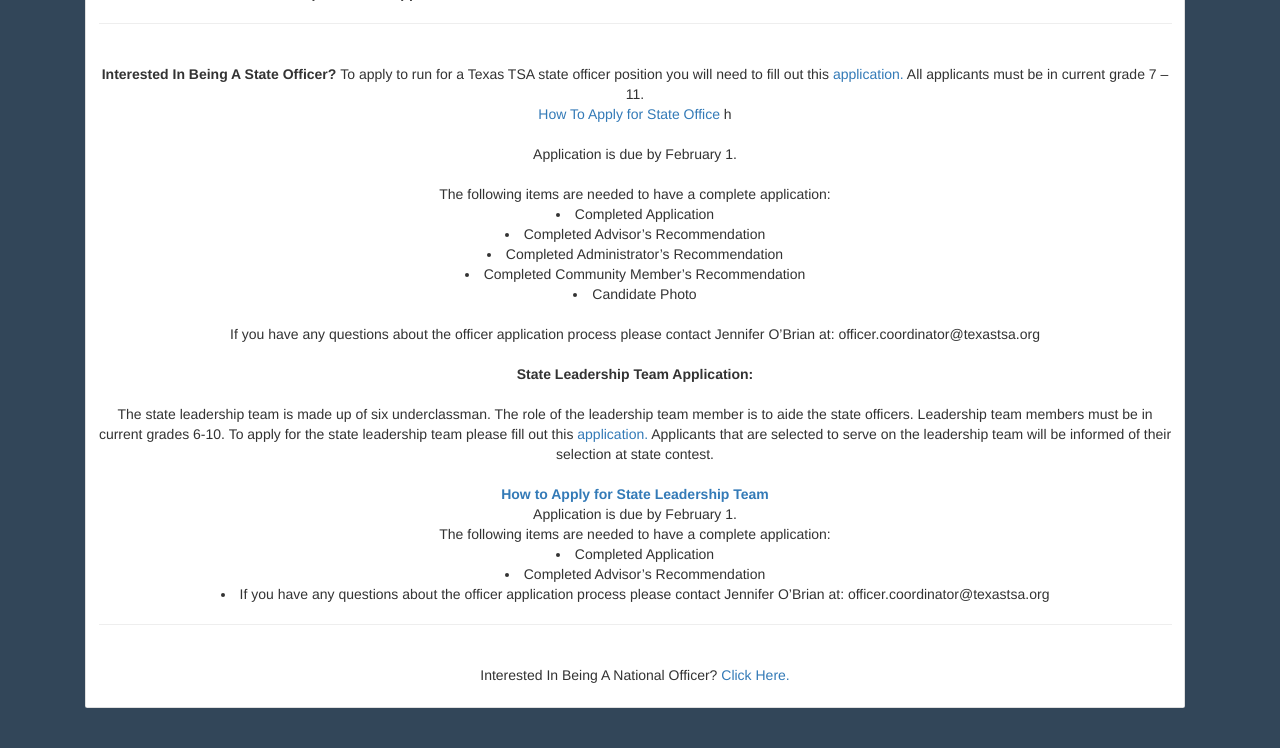
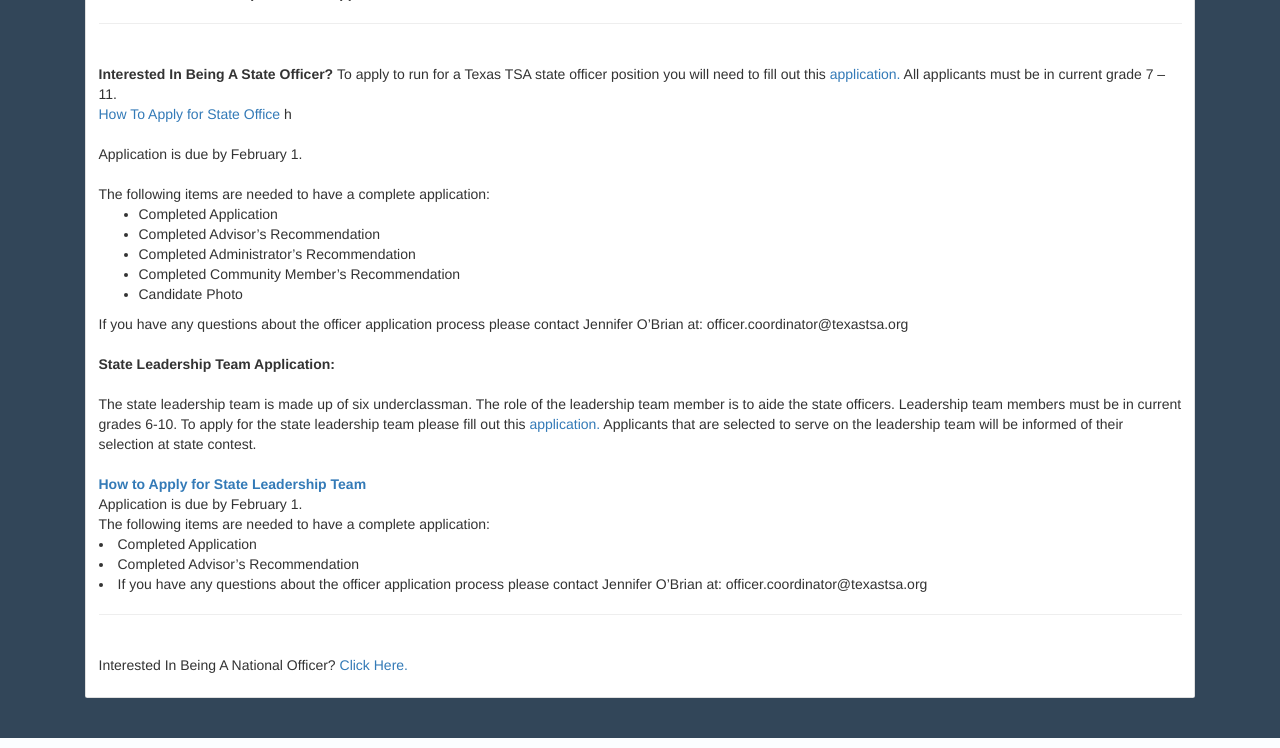
Before and after one commit to cdxker/TSAWebsite, a Flask app: page /leadership in a window 1280 px wide. Shown: the part 1815-2563 px from the top of the page. Run offline with Flask 2, Linux system fonts and the light colour scheme; some libraries are stand-ins or nearby versions.

Commit message:
formating leadership page a bit

```diff
--- a/TSA/templates/leadership.html
+++ b/TSA/templates/leadership.html
@@ -2,28 +2,44 @@
 
 {% block body %}
 
-<div class="card" style="width: 110rem;">
-  <div class="card-body" style="text-align: center">
+<div class="card">
+  <div class="card-body">
     <h1 class="card-title"><b>LEADERSHIP</b></h1>
     <p class="card-text"> <b> 2019-2020 Dubiski Chapter Officer Application</b>
-        <iframe src="https://docs.google.com/forms/d/e/1FAIpQLSf91bfue8sJU7pf5sifA0gLsiisI4fECyHqfbBtmMq-S3ou7w/viewform?embedded=true" width="640" height="1647" frameborder="0" marginheight="0" marginwidth="0">Loading...</iframe>
+      <iframe
+        src="https://docs.google.com/forms/d/e/1FAIpQLSf91bfue8sJU7pf5sifA0gLsiisI4fECyHqfbBtmMq-S3ou7w/viewform?embedded=true"
+        width="640" height="1647" frameborder="0" marginheight="0" marginwidth="0">Loading...</iframe>
       <hr> <br>
       <b>Interested In Being A State Officer? </b>
-      To apply to run for a Texas TSA state officer position you will need to fill out this <a href="https://docs.google.com/forms/d/e/1FAIpQLSchnES8-io-aWqbq1itTVR08MMmpcYHPVWiUOFe8V65SBc5Pw/closedform">application.</a> All applicants must be in current grade 7 – 11. <br>  <a href="ttps://www.texastsa.org/wp-content/uploads/2018/12/How-to-Apply-to-Run-for-State-Office.pdf ">How To Apply for State Office </a> h   <br> <br> Application is due by February 1.
+      To apply to run for a Texas TSA state officer position you will need to fill out this <a
+        href="https://docs.google.com/forms/d/e/1FAIpQLSchnES8-io-aWqbq1itTVR08MMmpcYHPVWiUOFe8V65SBc5Pw/closedform">application.</a>
+      All applicants must be in current grade 7 – 11. <br> <a
+        href="ttps://www.texastsa.org/wp-content/uploads/2018/12/How-to-Apply-to-Run-for-State-Office.pdf ">How To Apply
+        for State Office </a> h <br> <br> Application is due by February 1.
       <br> <br> The following items are needed to have a complete application:
+      <ul>
       <li> Completed Application </li>
       <li> Completed Advisor’s Recommendation</li>
       <li> Completed Administrator’s Recommendation</li>
       <li> Completed Community Member’s Recommendation</li>
-<li> Candidate Photo</li> <br>
-If you have any questions about the officer application process please contact Jennifer O’Brian at: officer.coordinator@texastsa.org <br> <br>
+      <li> Candidate Photo</li>
+      </ul>
+      If you have any questions about the officer application process please contact Jennifer O’Brian at:
+      officer.coordinator@texastsa.org <br> <br>
       <b> State Leadership Team Application:</b>
-<br> <br> The state leadership team is made up of six underclassman. The role of the leadership team member is to aide the state officers. Leadership team members must be in current grades 6-10. To apply for the state leadership team please fill out this <a href="https://docs.google.com/forms/d/e/1FAIpQLSfS7WJnFFUYMw0_FWoENeAxU-kV8kBhqAmFrqaU1LGtcGJUhg/closedform">application.</a> Applicants that are selected to serve on the leadership team will be informed of their selection at state contest.
-<br><br> <b><a href=" https://www.texastsa.org/wp-content/uploads/2018/12/How-to-Apply-for-Leadership-Team.pdf ">How to Apply for State Leadership Team </a> </b> <br>
+      <br> <br> The state leadership team is made up of six underclassman. The role of the leadership team member is to
+      aide the state officers. Leadership team members must be in current grades 6-10. To apply for the state leadership
+      team please fill out this <a
+        href="https://docs.google.com/forms/d/e/1FAIpQLSfS7WJnFFUYMw0_FWoENeAxU-kV8kBhqAmFrqaU1LGtcGJUhg/closedform">application.</a>
+      Applicants that are selected to serve on the leadership team will be informed of their selection at state contest.
+      <br><br> <b><a
+          href=" https://www.texastsa.org/wp-content/uploads/2018/12/How-to-Apply-for-Leadership-Team.pdf ">How to Apply
+          for State Leadership Team </a> </b> <br>
       Application is due by February 1. <br> The following items are needed to have a complete application:
       <li> Completed Application </li>
       <li> Completed Advisor’s Recommendation </li>
-<li> If you have any questions about the officer application process please contact Jennifer O’Brian at: officer.coordinator@texastsa.org</li>
+      <li> If you have any questions about the officer application process please contact Jennifer O’Brian at:
+        officer.coordinator@texastsa.org</li>
       <hr> <br>
       Interested In Being A National Officer?
       <a href="https://tsaweb.org/resources/student-members/national-tsa-officer-candidate-program">Click Here.</a>
```
Lines whose indentation alone changed are shown as unchanged.
